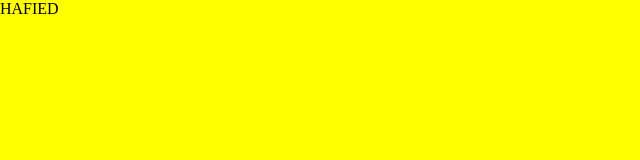
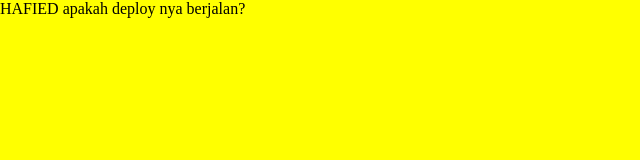
Before and after one commit to hafiedr/PortofolioHafied, a plain HTML site: page index.html in a window 1280 px wide. Shown: the whole page, without its empty margins (0-640 px from the left). Drawn offline with Linux system fonts and the light colour scheme.

Commit message:
test deploy

```diff
--- a/index.html
+++ b/index.html
@@ -6,7 +6,7 @@
 
     <title>My Portfolio</title>
 
-    <header>HAFIED</header>
+    <header>HAFIED apakah deploy nya berjalan?</header>
 
     <style>
         body {
```
